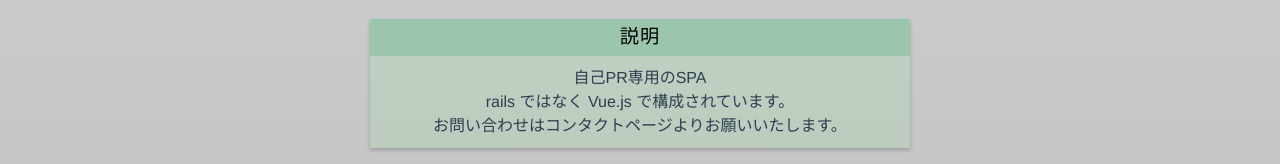
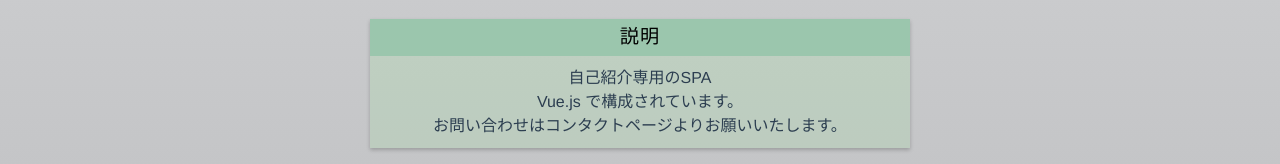
Before and after one commit to kot26-7/Profile, a Vue app: page /skills in a window 1280 px wide. Shown: the part 1183-1347 px from the top of the page. Built offline with nearby package versions, Linux system fonts and the light colour scheme.

Commit message:
edit msg in portfolio

```diff
--- a/src/components/PortfolioList.vue
+++ b/src/components/PortfolioList.vue
@@ -30,8 +30,8 @@
       <p>作成期間: 約1週間</p>
       <b-col lg="6" class="desc">
         <div>説明</div>
-        <p>自己PR専用のSPA</p>
-        <p>rails ではなく Vue.js で構成されています。</p>
+        <p>自己紹介専用のSPA</p>
+        <p>Vue.js で構成されています。</p>
         <p>お問い合わせはコンタクトページよりお願いいたします。</p>
       </b-col>
     </div>
```
